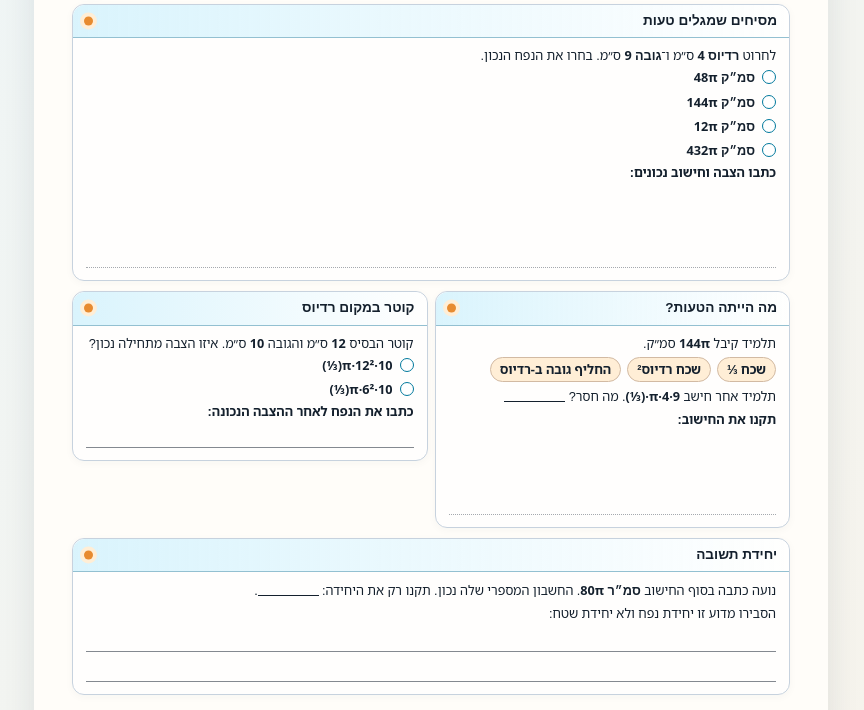
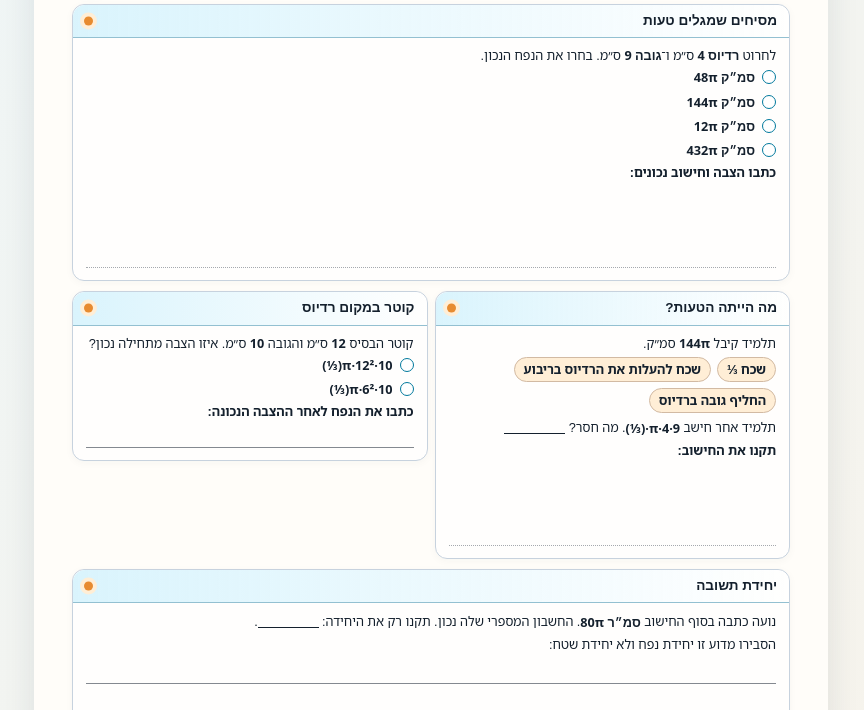
Before and after one commit to yanivmizrachiy/smartschool-hebrew-voice-notes, a website: page worksheets/page-23.html in a window 1280 px wide. Shown: the part 90-800 px from the top of the page, without its empty margins (209-1073 px from the left). Drawn offline with Linux system fonts and the light colour scheme.

Commit message:
Remove bidi-unsafe Hebrew squared notation from error analysis

```diff
--- a/worksheets/page-23.html
+++ b/worksheets/page-23.html
@@ -3,7 +3,7 @@
 <main class="a4-page page-23-layout"><header class="header-container"><div class="title-wrap"><h1 class="page-title">חרוט — בוחרים חישוב נכון</h1><p class="page-subtitle">לומדים מטעויות אופייניות בנפח</p></div><div class="page-number" data-local-page-number="true" aria-label="עמוד 14">14</div></header>
 <div class="sheet-content">
 <section class="q-card"><h3>מסיחים שמגלים טעות</h3><p>לחרוט <span class="math-ltr">רדיוס 4</span> ס״מ ו־<span class="math-ltr">גובה 9</span> ס״מ. בחרו את הנפח הנכון.</p><div class="choice-list"><div class="choice-item"><span class="choice-dot"></span><span class="math-ltr">48π סמ״ק</span></div><div class="choice-item"><span class="choice-dot"></span><span class="math-ltr">144π סמ״ק</span></div><div class="choice-item"><span class="choice-dot"></span><span class="math-ltr">12π סמ״ק</span></div><div class="choice-item"><span class="choice-dot"></span><span class="math-ltr">432π סמ״ק</span></div></div><p><b>כתבו הצבה וחישוב נכונים:</b></p><div class="formula-space"></div></section>
-<div class="cols-2"><section class="q-card"><h3>מה הייתה הטעות?</h3><p>תלמיד קיבל <span class="math-ltr">144π</span> סמ״ק.</p><div class="choice-row"><span class="choice">שכח ⅓</span><span class="choice">שכח רדיוס²</span><span class="choice">החליף גובה ב-רדיוס</span></div><p>תלמיד אחר חישב <span class="math-ltr">(⅓)·π·4·9</span>. מה חסר? <span class="blank bw-8"></span></p><p><b>תקנו את החישוב:</b></p><div class="formula-space"></div></section>
+<div class="cols-2"><section class="q-card"><h3>מה הייתה הטעות?</h3><p>תלמיד קיבל <span class="math-ltr">144π</span> סמ״ק.</p><div class="choice-row"><span class="choice">שכח ⅓</span><span class="choice">שכח להעלות את הרדיוס בריבוע</span><span class="choice">החליף גובה ברדיוס</span></div><p>תלמיד אחר חישב <span class="math-ltr">(⅓)·π·4·9</span>. מה חסר? <span class="blank bw-8"></span></p><p><b>תקנו את החישוב:</b></p><div class="formula-space"></div></section>
 <section class="q-card"><h3>קוטר במקום רדיוס</h3><p>קוטר הבסיס <span class="math-ltr">12</span> ס״מ והגובה <span class="math-ltr">10</span> ס״מ. איזו הצבה מתחילה נכון?</p><div class="choice-list"><div class="choice-item"><span class="choice-dot"></span><span class="math-ltr">(⅓)π·12²·10</span></div><div class="choice-item"><span class="choice-dot"></span><span class="math-ltr">(⅓)π·6²·10</span></div></div><p><b>כתבו את הנפח לאחר ההצבה הנכונה:</b></p><div class="answer-line"></div></section></div>
 <section class="q-card"><h3>יחידת תשובה</h3><p>נועה כתבה בסוף החישוב <span class="math-ltr">80π סמ״ר</span>. החשבון המספרי שלה נכון. תקנו רק את היחידה: <span class="blank bw-8"></span>.</p><p>הסבירו מדוע זו יחידת נפח ולא יחידת שטח:</p><div class="answer-lines"><div class="answer-line"></div><div class="answer-line"></div></div></section></div>
 <footer class="gz-footer"><div class="f1">יניב רז - מדריך מחוזי חט"ב בעיר ירושלים</div><div class="f2">הדרכה במחוז ירושלים והעיר ירושלים - מנח"י, בהובלת איילת קריספין</div></footer></main></body></html>
```
